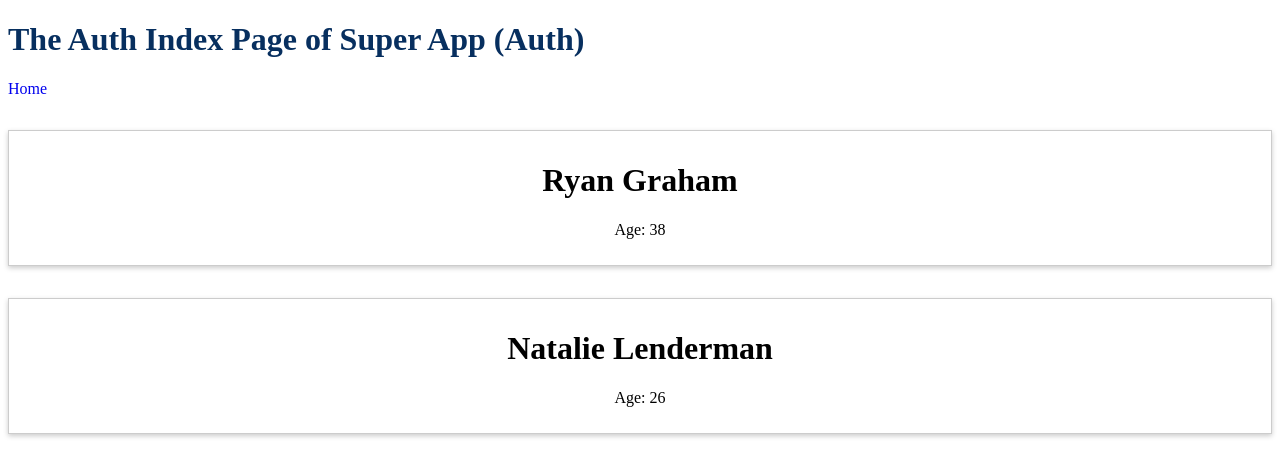
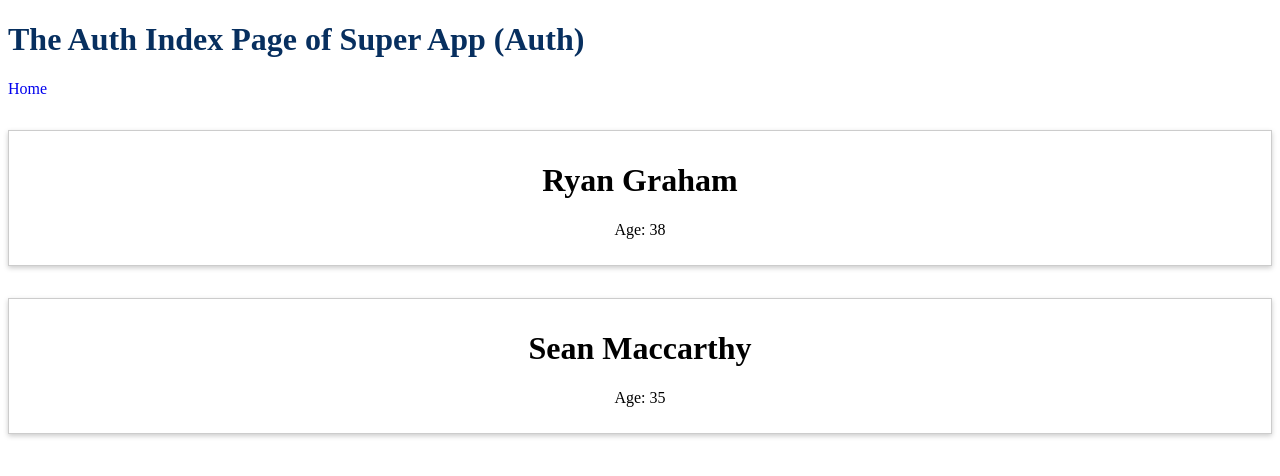
Before and after one commit to ryanwpb/next-app, a Next.js app: page /auth in a window 1280 px wide. Shown: the top 476 px of the page. Built offline with nearby package versions, Linux system fonts and the light colour scheme.

Commit message:
Add new user name.

```diff
--- a/pages/auth/index.js
+++ b/pages/auth/index.js
@@ -7,7 +7,7 @@ const authindexPage = (props) => (
         <h1>The Auth Index Page of {props.appName}</h1>
         <p><Link href="/"><a>Home</a></Link></p>
         <User name="Ryan Graham" age={38} />
-        <User name="Natalie Lenderman" age={26} />
+        <User name="Sean Maccarthy" age={35} />
         <style jsx>{`
         h1 {
             color: #072F5F;
```
